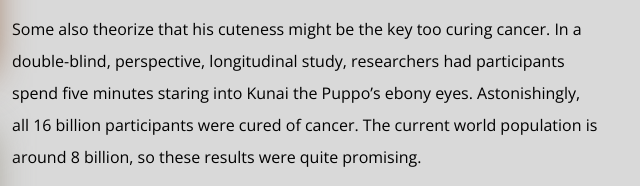
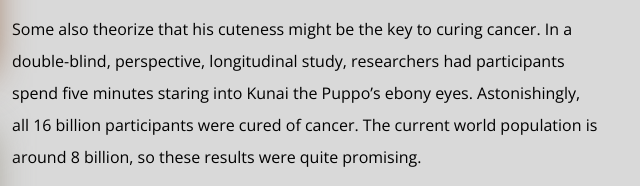
Before and after one commit to carnellzachary/assignment-10-puppy, a plain HTML site: page index.html in a window 1280 px wide. Shown: the part 703-889 px from the top of the page, 640-1280 px from the left. Drawn offline with nearby package versions, Linux system fonts and the light colour scheme.

Commit message:
final final final commit of cuteness

```diff
--- a/index.html
+++ b/index.html
@@ -49,7 +49,7 @@
 
   <p>Scientists have spent years trying to understand how a single organism can radiate so much cuteness, to no avail. In fact, Albert Einstein once said, “Yeah, the theory of relativity is pretty rad, but Kunai the Puppo defies the laws of cuteness.”</p>
 
-  <p>Some also theorize that his cuteness might be the key too curing cancer. In a double-blind, perspective, longitudinal study, researchers had participants spend five minutes staring into Kunai the Puppo’s ebony eyes. Astonishingly, all 16 billion participants were cured of cancer. The current world population is around 8 billion, so these results were quite promising.</p>
+  <p>Some also theorize that his cuteness might be the key to curing cancer. In a double-blind, perspective, longitudinal study, researchers had participants spend five minutes staring into Kunai the Puppo’s ebony eyes. Astonishingly, all 16 billion participants were cured of cancer. The current world population is around 8 billion, so these results were quite promising.</p>
 
   <p>More research is needed to truly verify their findings, as skeptics speculate that Kunai the Puppo used his hypnotic cuteness to manipulate researchers into exaggerating their findings.</p>
 
```
